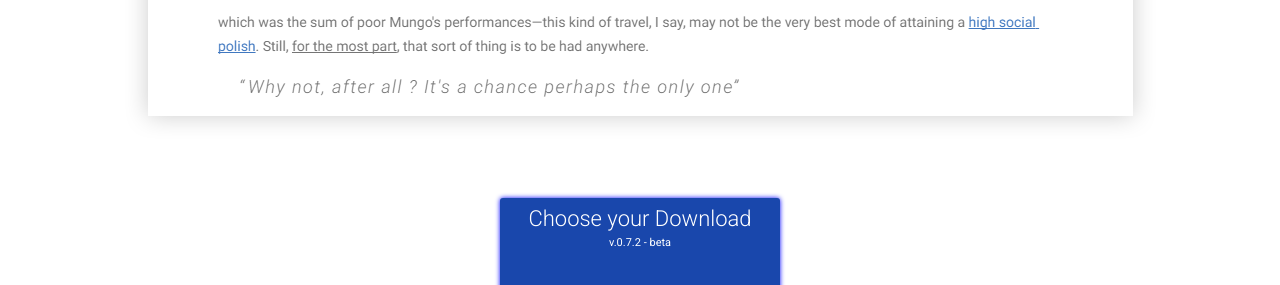
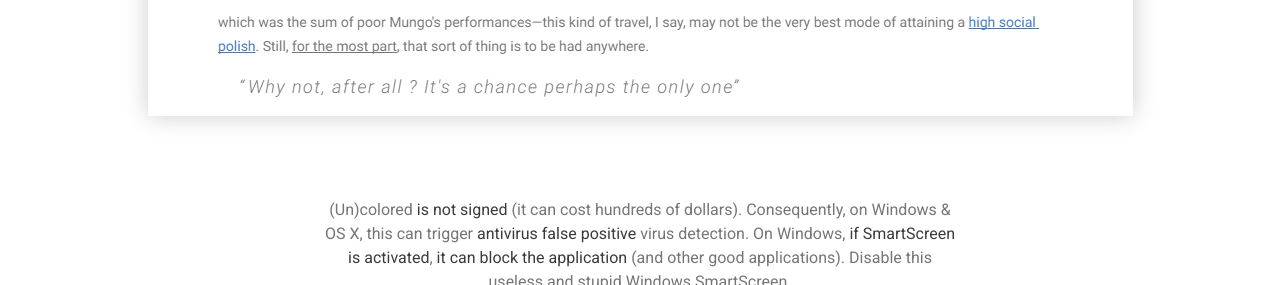
Before and after one commit to n457/Uncolored, a plain HTML site: page index.html in a window 1280 px wide. Shown: the part 886-1171 px from the top of the page. Drawn offline with nearby package versions, Linux system fonts and the light colour scheme.

Commit message:
added a warning text (app not signed)

```diff
--- a/index.html
+++ b/index.html
@@ -59,6 +59,13 @@
         </div>
       </div>
 
+      <div class="row center-xs">
+        <div class="col-sm-6 col-xs-10">
+          <p class="not-signed-warning">
+            (Un)colored <span class="highlighted">is not signed</span> (it can cost hundreds of dollars). Consequently, on Windows & OS X, this can trigger <span class="highlighted">antivirus false positive</span> virus detection. On Windows, <span class="highlighted">if SmartScreen is activated</span>, <span class="highlighted">it can block the application</span> (and other good applications). Disable this useless and stupid Windows SmartScreen.
+          </p>
+        </div>
+      </div>
 
       <div class="row center-xs">
         <div class="col-xs-11">
--- a/style.css
+++ b/style.css
@@ -74,6 +74,10 @@ body {
     max-width: 1031px;
     margin-top: 106px;
     margin-bottom: 54px; }
+
+
+  .not-signed-warning {
+    margin: 0 0 24px 0; }
 
 
   .multi-download-button {
```
